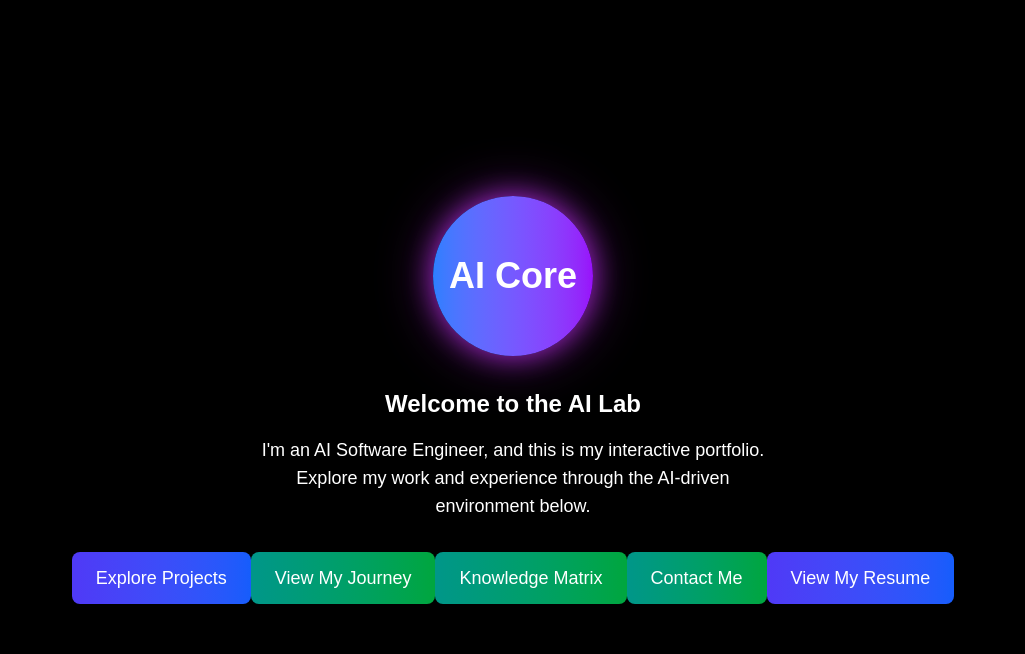
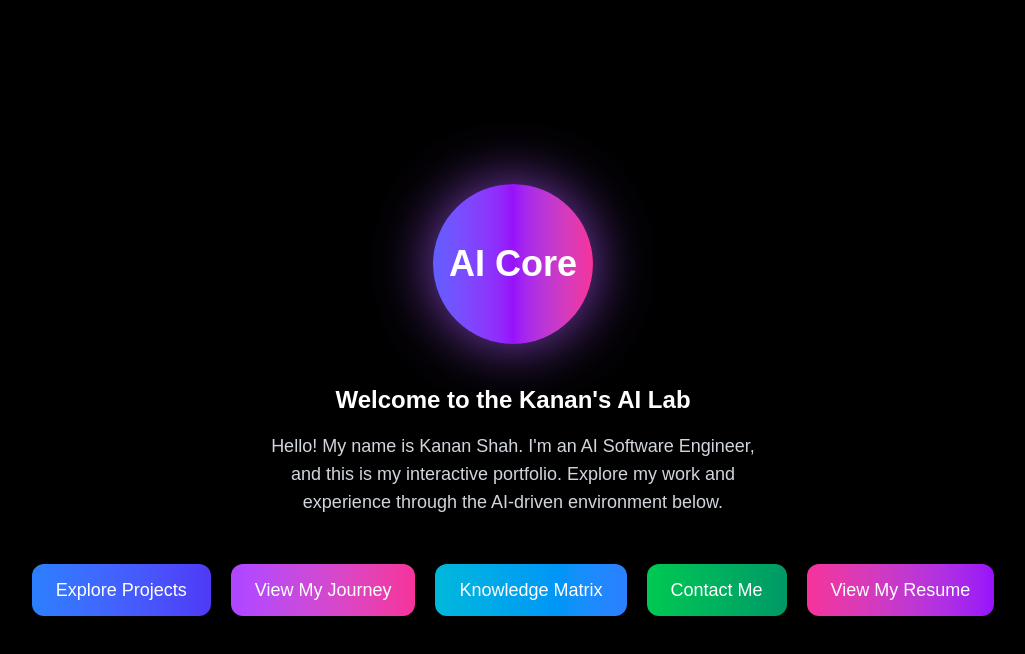
Before and after one commit to Kinfernopixel/ai-portfolio, a Next.js app: page / in a window 1280 px wide. Shown: the top 654 px of the page, without its empty margins (127-1152 px from the left). Built offline with nearby package versions, Linux system fonts and the light colour scheme.

Commit message:
made some changes on the Lanading page

```diff
--- a/src/app/page.js
+++ b/src/app/page.js
@@ -7,43 +7,43 @@ import Link from 'next/link';
 export default function Home() {
   return (
     <div className="min-h-screen flex items-center justify-center bg-black text-white">
-      <div className="text-center">
+      <div className="text-center px-4">
+
         {/* Glowing AI Core */}
         <motion.div
           initial={{ scale: 0 }}
           animate={{ scale: 1 }}
           transition={{ duration: 2, ease: 'easeOut' }}
-          className="mx-auto w-40 h-40 rounded-full bg-gradient-to-r from-blue-500 to-purple-600 glow-effect"
+          className="mx-auto w-40 h-40 rounded-full bg-gradient-to-r from-indigo-500 via-purple-600 to-pink-500 shadow-[0_0_60px_rgba(168,85,247,0.8)] flex items-center justify-center"
         >
-          <div className="w-full h-full flex items-center justify-center text-4xl font-bold">
-            AI Core
-          </div>
+          <div className="text-4xl font-bold">AI Core</div>
         </motion.div>
 
         {/* Welcome Text */}
-        <div className="mt-8 text-2xl font-semibold animate__animated animate__fadeIn animate__delay-1s">
-          Welcome to the AI Lab
+        <div className="mt-10 text-2xl font-semibold">
+          Welcome to the Kanan's AI Lab
         </div>
-        <div className="text-lg mt-4 max-w-lg mx-auto">
+        <div className="text-lg mt-4 max-w-lg mx-auto text-gray-300">
+            Hello! My name is Kanan Shah.
           I'm an AI Software Engineer, and this is my interactive portfolio. Explore my work and experience
           through the AI-driven environment below.
         </div>
 
-        {/* Link to Projects Section */}
+        {/* Button Section */}
+        <div className="mt-12 flex flex-wrap justify-center gap-5">
           <Link href="/projects">
             <motion.button
               whileHover={{ scale: 1.1 }}
-            className="mt-8 px-6 py-3 bg-gradient-to-r from-indigo-600 to-blue-600 rounded-lg text-white text-lg"
+              className="px-6 py-3 bg-gradient-to-r from-blue-500 to-indigo-600 rounded-xl text-white text-lg shadow-md hover:shadow-[0_0_20px_rgba(79,70,229,0.8)] transition-all"
             >
               Explore Projects
             </motion.button>
           </Link>
 
-        {/* Link to Timeline Section */}
           <Link href="/timeline">
             <motion.button
               whileHover={{ scale: 1.1 }}
-            className="mt-6 px-6 py-3 bg-gradient-to-r from-teal-600 to-green-600 rounded-lg text-white text-lg"
+              className="px-6 py-3 bg-gradient-to-r from-purple-500 to-pink-500 rounded-xl text-white text-lg shadow-md hover:shadow-[0_0_20px_rgba(236,72,153,0.8)] transition-all"
             >
               View My Journey
             </motion.button>
@@ -52,7 +52,7 @@ export default function Home() {
           <Link href="/skills">
             <motion.button
               whileHover={{ scale: 1.1 }}
-            className="mt-6 px-6 py-3 bg-gradient-to-r from-teal-600 to-green-600 rounded-lg text-white text-lg"
+              className="px-6 py-3 bg-gradient-to-r from-cyan-500 to-blue-500 rounded-xl text-white text-lg shadow-md hover:shadow-[0_0_20px_rgba(6,182,212,0.8)] transition-all"
             >
               Knowledge Matrix
             </motion.button>
@@ -61,7 +61,7 @@ export default function Home() {
           <Link href="/contact">
             <motion.button
               whileHover={{ scale: 1.1 }}
-            className="mt-6 px-6 py-3 bg-gradient-to-r from-teal-600 to-green-600 rounded-lg text-white text-lg"
+              className="px-6 py-3 bg-gradient-to-r from-green-500 to-emerald-600 rounded-xl text-white text-lg shadow-md hover:shadow-[0_0_20px_rgba(34,197,94,0.8)] transition-all"
             >
               Contact Me
             </motion.button>
@@ -70,12 +70,12 @@ export default function Home() {
           <Link href="/KananShah_Resume_SDE.pdf" target="_blank">
             <motion.button
               whileHover={{ scale: 1.1 }}
-                className="mt-8 px-6 py-3 bg-gradient-to-r from-indigo-600 to-blue-600 rounded-lg text-white text-lg"
+              className="px-6 py-3 bg-gradient-to-r from-pink-500 to-purple-600 rounded-xl text-white text-lg shadow-md hover:shadow-[0_0_20px_rgba(236,72,153,0.8)] transition-all"
             >
               View My Resume
             </motion.button>
           </Link>
-
+        </div>
       </div>
     </div>
   );
```
Lines whose indentation alone changed are shown as unchanged.
